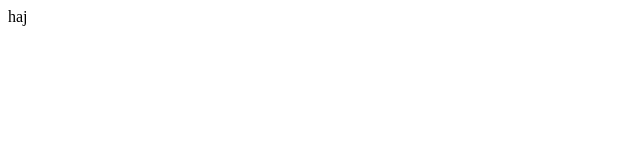
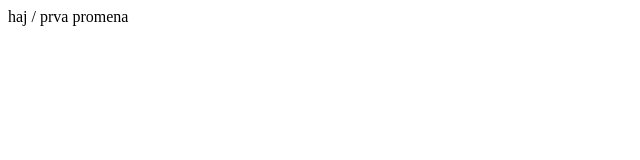
Before and after one commit to uroszmijanac/kurs-ucim-html, a plain HTML site: page site/index.html in a window 1280 px wide. Shown: the whole page, without its empty margins (0-640 px from the left). Drawn offline with Linux system fonts and the light colour scheme.

Commit message:
mala promena

```diff
--- a/site/index.html
+++ b/site/index.html
@@ -4,6 +4,6 @@
 	<title>helo coursera</title>
 </head>
 <body>
-haj
+haj / prva promena
 </body>
 </html>
```
